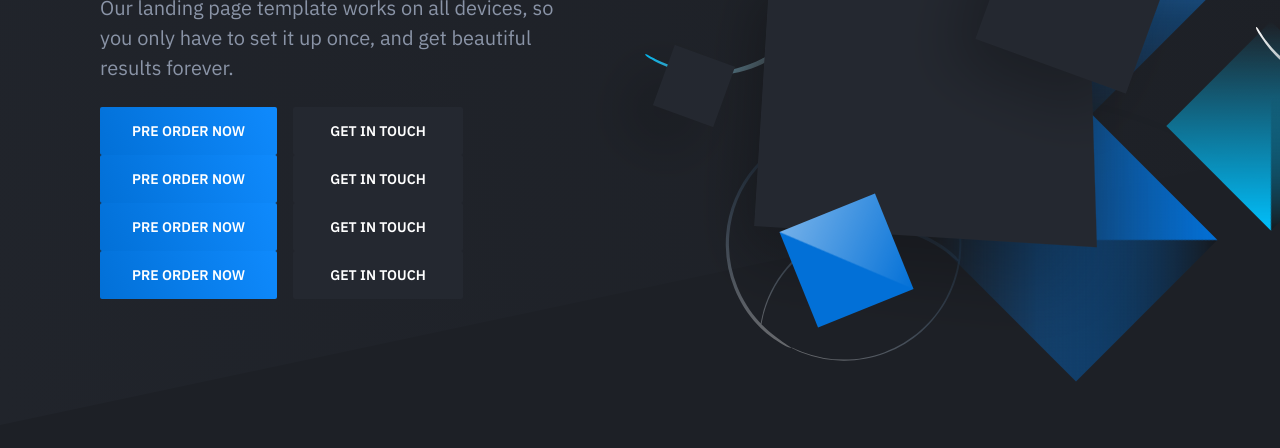
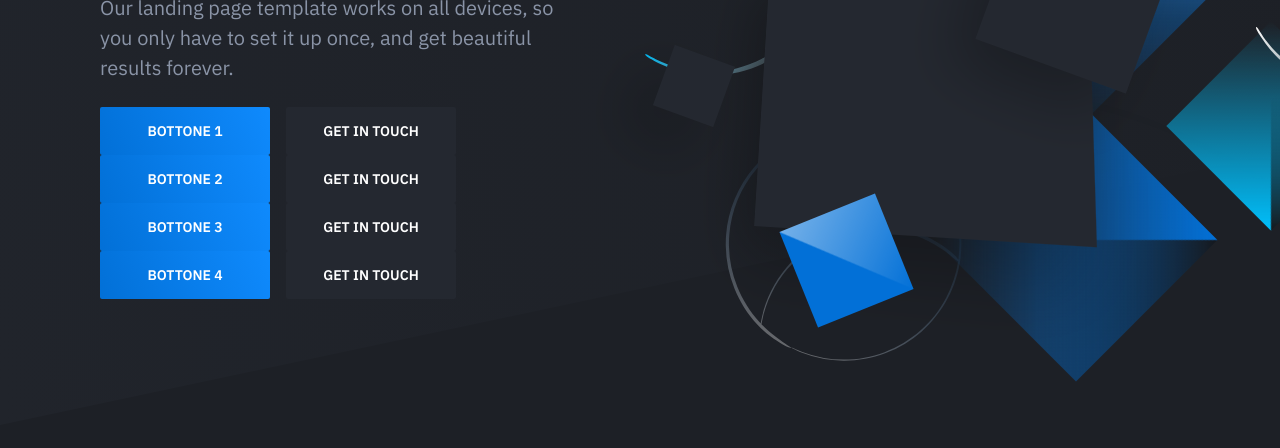
Before and after one commit to niclico01/landingdm2021, a plain HTML site: page index.html in a window 1280 px wide. Shown: the part 275-723 px from the top of the page. Drawn offline with nearby package versions, Linux system fonts and the light colour scheme.

Commit message:
Update index.html

```diff
--- a/index.html
+++ b/index.html
@@ -48,14 +48,10 @@ height="0" width="0" style="display:none;visibility:hidden"></iframe></noscript>
                             <h1 class="hero-title mt-0">Landing template for startups</h1>
                             <p class="hero-paragraph">Our landing page template works on all devices, so you only have
                                 to set it up once, and get beautiful results forever.</p>
-                            <div class="hero-cta"><a class="button button-primary" href="preorder.html">Pre order
-                                    now</a><a class="button" href="#">Get in touch</a></div>
-                             <div class="hero-cta"><a class="button button-primary" href="preorder.html">Pre order
-                                    now</a><a class="button" href="#">Get in touch</a></div>
-                             <div class="hero-cta"><a class="button button-primary" href="preorder.html">Pre order
-                                    now</a><a class="button" href="#">Get in touch</a></div>
-                             <div class="hero-cta"><a class="button button-primary" href="preorder.html">Pre order
-                                    now</a><a class="button" href="#">Get in touch</a></div>
+                            <div class="hero-cta"><a class="button button-primary" href="preorder.html">Bottone 1</a><a class="button" href="#">Get in touch</a></div>
+                             <div class="hero-cta"><a class="button button-primary" href="preorder.html">Bottone 2</a><a class="button" href="#">Get in touch</a></div>
+                             <div class="hero-cta"><a class="button button-primary" href="preorder.html">Bottone 3</a><a class="button" href="#">Get in touch</a></div>
+                             <div class="hero-cta"><a class="button button-primary" href="preorder.html">Bottone 4</a><a class="button" href="#">Get in touch</a></div>
                         </div>
                         <div class="hero-figure anime-element">
                             <svg class="placeholder" width="528" height="396" viewBox="0 0 528 396">
```
